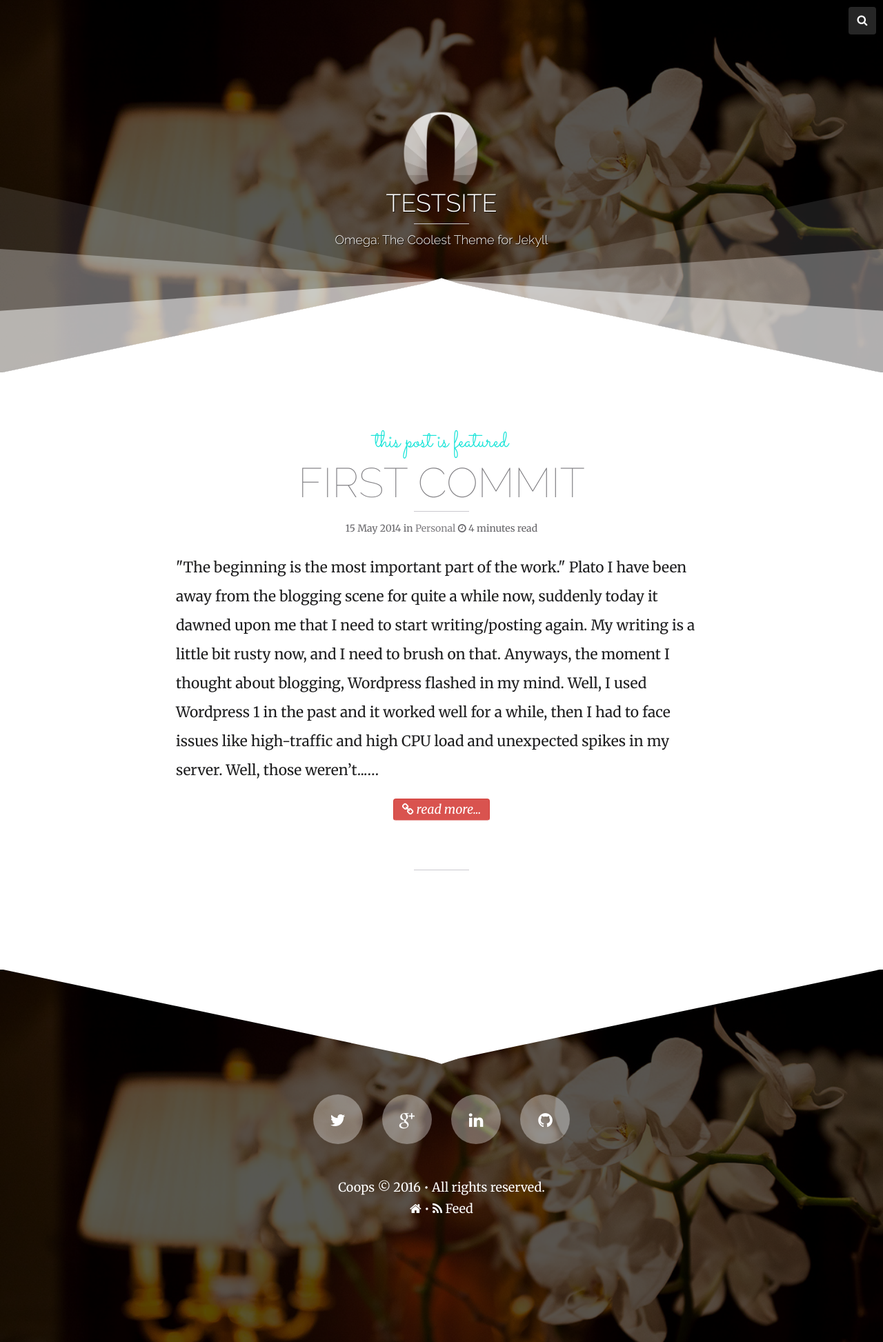
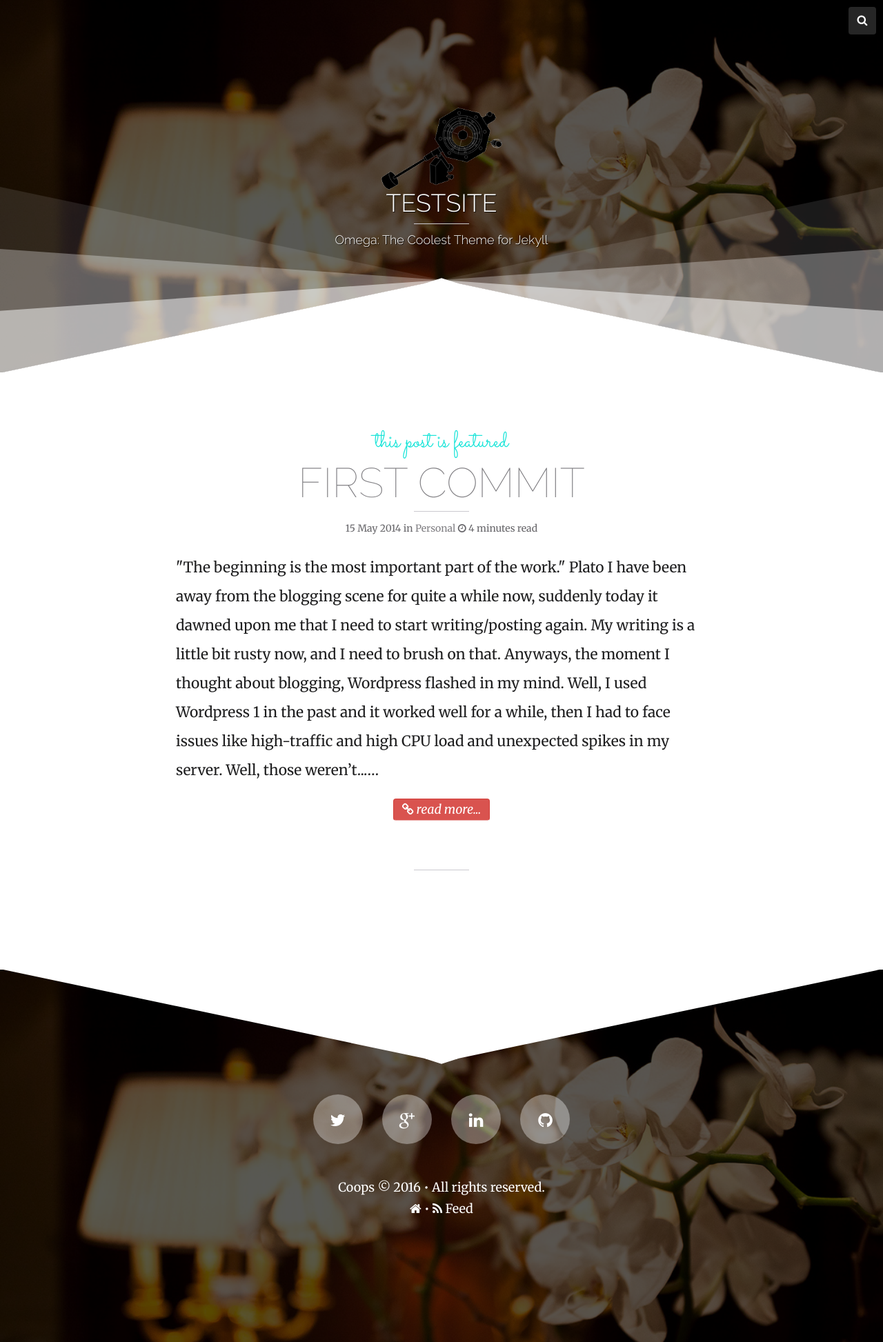
Before and after one commit to mountainstorm/testspace, a Jekyll site: the page built from index.html, in a window 1280 px wide. Shown: the whole page at 69% size. Built offline with Jekyll 4.4.1, drawn with Linux system fonts in a browser that asks for light colours; nearby versions of some CDN libraries; the list of posts is cut into pages by our own code.

Commit message:
new logo

```diff
--- a/_config.yml
+++ b/_config.yml
@@ -1,6 +1,6 @@
 title:            Testsite
 description:      "Omega: The Coolest Theme for Jekyll"
-logo:             omikron.png
+logo:             logo-small.png
 disqus_shortname: hmfaysal
 # Assign a default image for your site's header and footer
 default_bg:       default_bg1.jpg
```
Also changed, not shown: images/logo-small.png (added).
